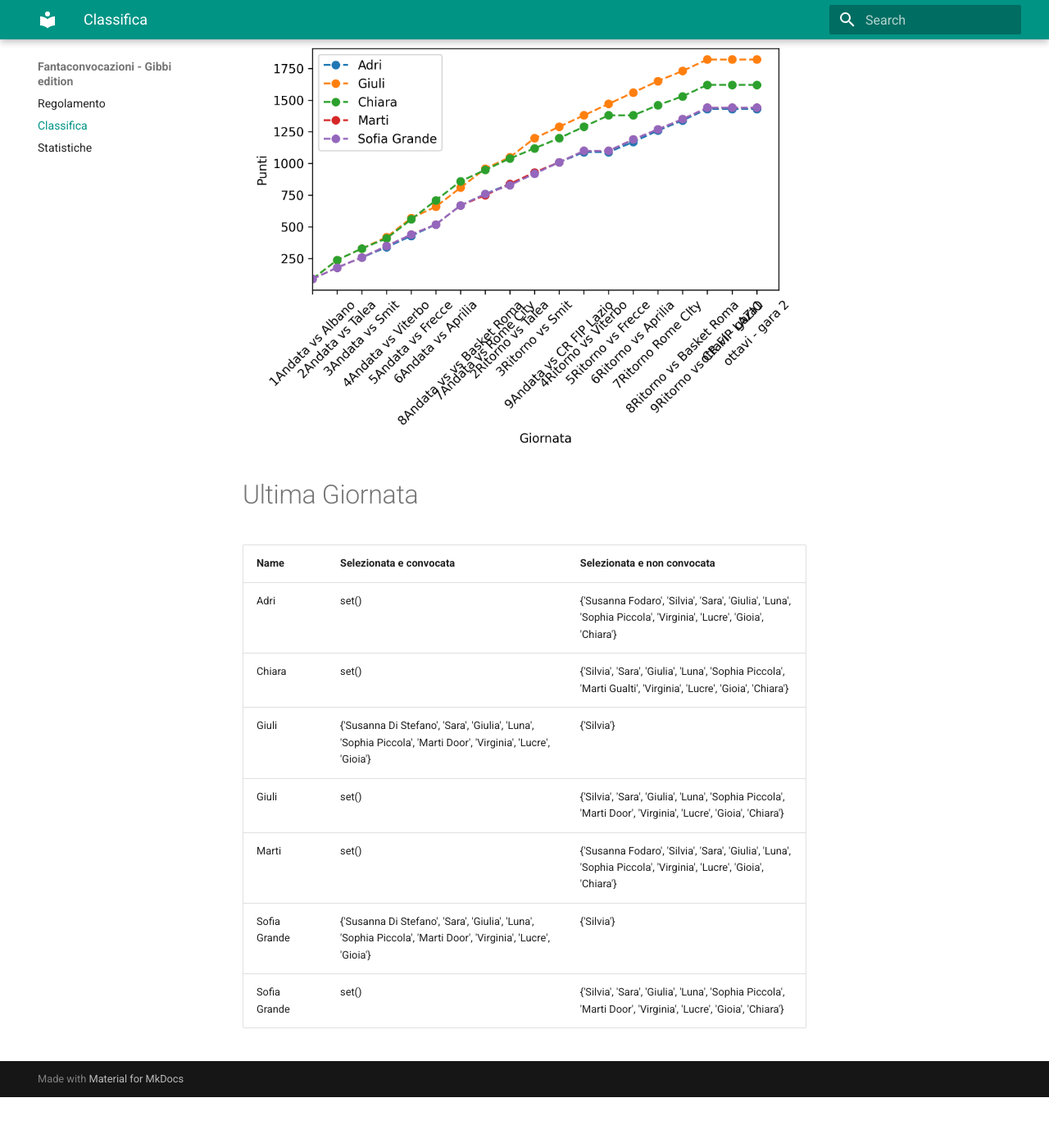
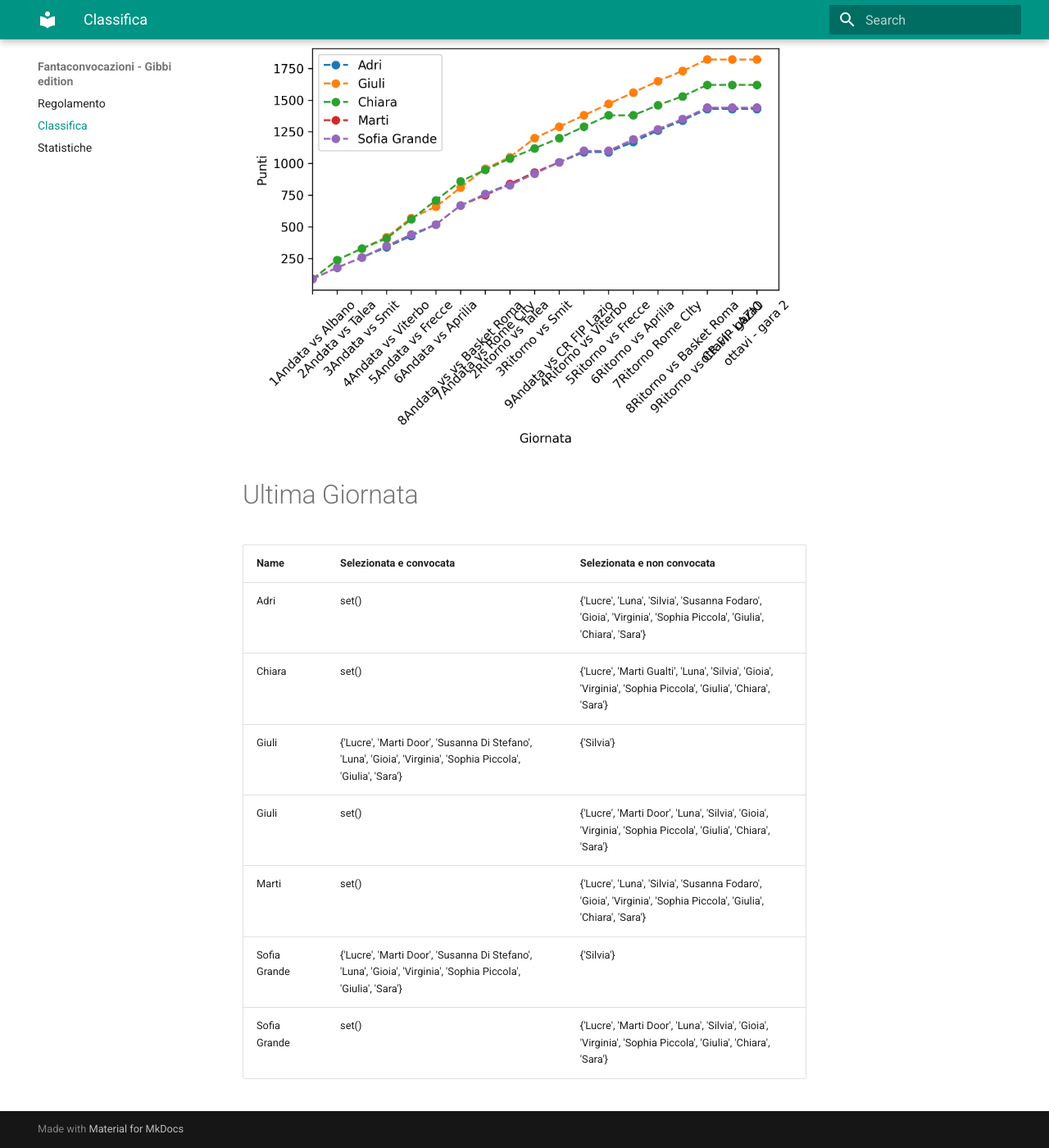
Before and after one commit to martinig94/fantagibbi, an MkDocs documentation site: the page built from docs/Classifica.md, in a window 1280 px wide and 1400 px high, scrolled down 565 px. Shown: the whole window at 82% size. Built offline with MkDocs 1.6.1 and Material for MkDocs 9.7.7, drawn with Linux system fonts in a browser that asks for light colours; before the commit the page ends 1903 px from its top, so only the background shows below that.

Commit message:
Auto-update from main.py

```diff
--- a/docs/Classifica.md
+++ b/docs/Classifica.md
@@ -18,11 +18,11 @@
 <!-- START_TABLE CORRECT -->
 | Name         | Selezionata e convocata                                                                                        | Selezionata e non convocata                                                                                      |
 |:-------------|:---------------------------------------------------------------------------------------------------------------|:-----------------------------------------------------------------------------------------------------------------|
-| Adri         | set()                                                                                                          | {'Susanna Fodaro', 'Silvia', 'Sara', 'Giulia', 'Luna', 'Sophia Piccola', 'Virginia', 'Lucre', 'Gioia', 'Chiara'} |
-| Chiara       | set()                                                                                                          | {'Silvia', 'Sara', 'Giulia', 'Luna', 'Sophia Piccola', 'Marti Gualti', 'Virginia', 'Lucre', 'Gioia', 'Chiara'}   |
-| Giuli        | {'Susanna Di Stefano', 'Sara', 'Giulia', 'Luna', 'Sophia Piccola', 'Marti Door', 'Virginia', 'Lucre', 'Gioia'} | {'Silvia'}                                                                                                       |
-| Giuli        | set()                                                                                                          | {'Silvia', 'Sara', 'Giulia', 'Luna', 'Sophia Piccola', 'Marti Door', 'Virginia', 'Lucre', 'Gioia', 'Chiara'}     |
-| Marti        | set()                                                                                                          | {'Susanna Fodaro', 'Silvia', 'Sara', 'Giulia', 'Luna', 'Sophia Piccola', 'Virginia', 'Lucre', 'Gioia', 'Chiara'} |
-| Sofia Grande | {'Susanna Di Stefano', 'Sara', 'Giulia', 'Luna', 'Sophia Piccola', 'Marti Door', 'Virginia', 'Lucre', 'Gioia'} | {'Silvia'}                                                                                                       |
-| Sofia Grande | set()                                                                                                          | {'Silvia', 'Sara', 'Giulia', 'Luna', 'Sophia Piccola', 'Marti Door', 'Virginia', 'Lucre', 'Gioia', 'Chiara'}     |
+| Adri         | set()                                                                                                          | {'Lucre', 'Luna', 'Silvia', 'Susanna Fodaro', 'Gioia', 'Virginia', 'Sophia Piccola', 'Giulia', 'Chiara', 'Sara'} |
+| Chiara       | set()                                                                                                          | {'Lucre', 'Marti Gualti', 'Luna', 'Silvia', 'Gioia', 'Virginia', 'Sophia Piccola', 'Giulia', 'Chiara', 'Sara'}   |
+| Giuli        | {'Lucre', 'Marti Door', 'Susanna Di Stefano', 'Luna', 'Gioia', 'Virginia', 'Sophia Piccola', 'Giulia', 'Sara'} | {'Silvia'}                                                                                                       |
+| Giuli        | set()                                                                                                          | {'Lucre', 'Marti Door', 'Luna', 'Silvia', 'Gioia', 'Virginia', 'Sophia Piccola', 'Giulia', 'Chiara', 'Sara'}     |
+| Marti        | set()                                                                                                          | {'Lucre', 'Luna', 'Silvia', 'Susanna Fodaro', 'Gioia', 'Virginia', 'Sophia Piccola', 'Giulia', 'Chiara', 'Sara'} |
+| Sofia Grande | {'Lucre', 'Marti Door', 'Susanna Di Stefano', 'Luna', 'Gioia', 'Virginia', 'Sophia Piccola', 'Giulia', 'Sara'} | {'Silvia'}                                                                                                       |
+| Sofia Grande | set()                                                                                                          | {'Lucre', 'Marti Door', 'Luna', 'Silvia', 'Gioia', 'Virginia', 'Sophia Piccola', 'Giulia', 'Chiara', 'Sara'}     |
 <!-- END_TABLE CORRECT -->
```
